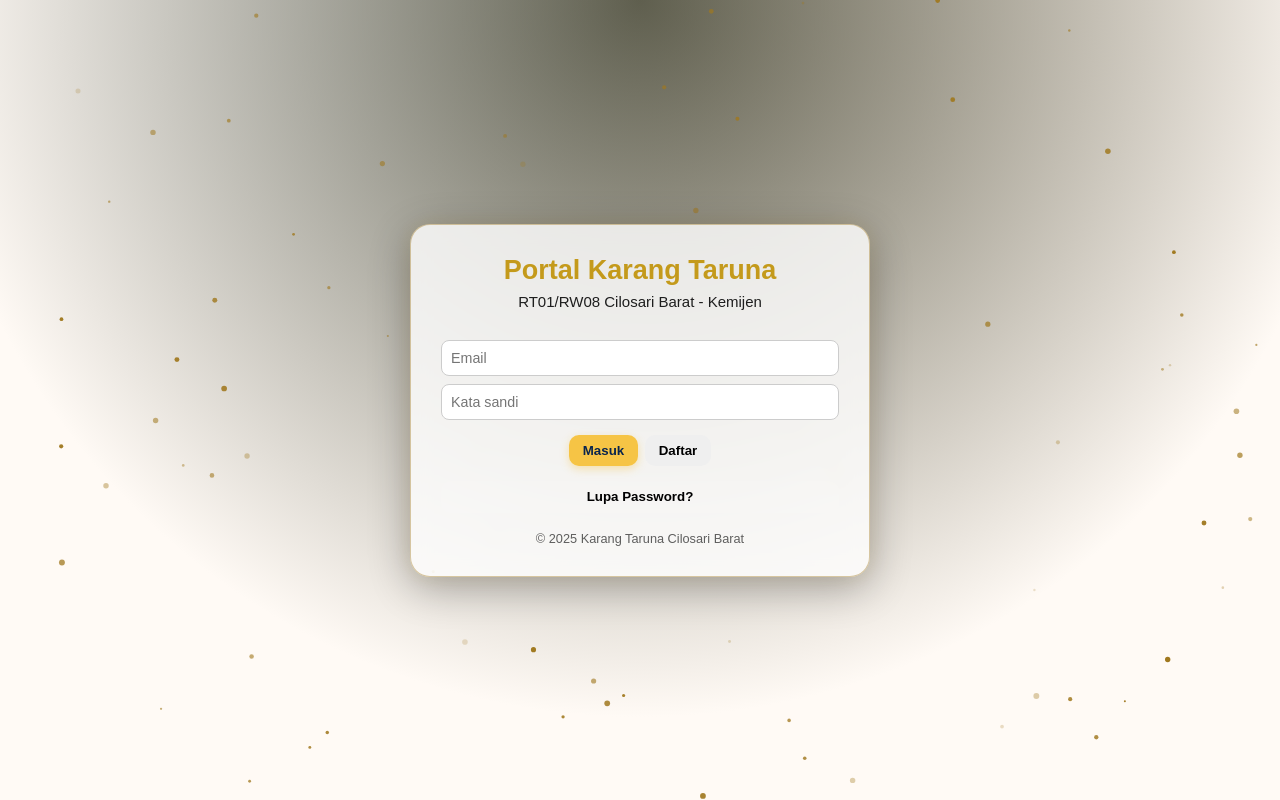
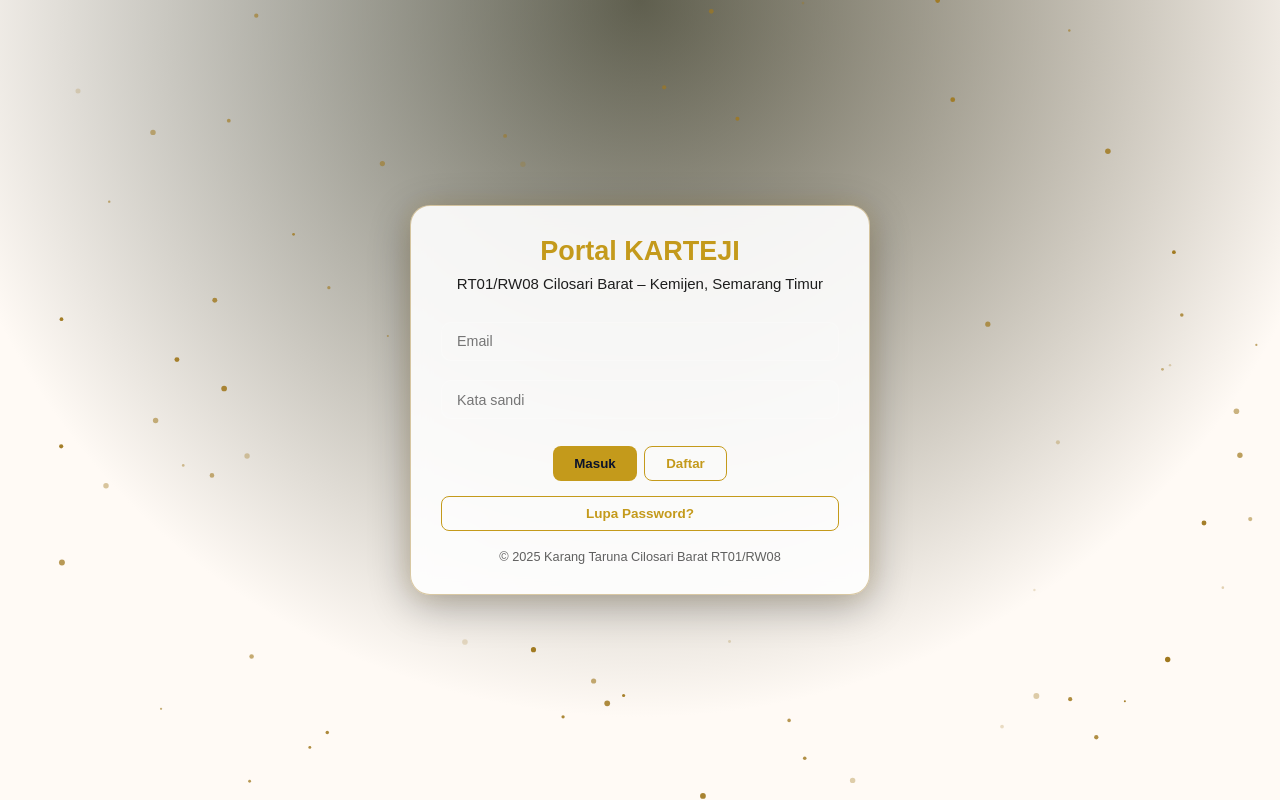
Before and after one commit to cilobar01-source/Karang-Taruna-Portal, a Next.js app: page /login in a window 1280 px wide. Built offline with nearby package versions, Linux system fonts and the light colour scheme; no server answers.

Commit message:
Update page.js

```diff
--- a/app/login/page.js
+++ b/app/login/page.js
@@ -8,7 +8,7 @@ import {
   sendPasswordResetEmail,
 } from "firebase/auth";
 import { doc, setDoc, serverTimestamp, getDoc } from "firebase/firestore";
-import toast from "react-hot-toast";
+import toast, { Toaster } from "react-hot-toast";
 
 export default function LoginPage() {
   const [email, setEmail] = useState("");
@@ -18,7 +18,7 @@ export default function LoginPage() {
   const canvasRef = useRef(null);
   const particles = useRef([]);
 
-  /* ==== THEME DETECTOR ==== */
+  /* ==== DETECT THEME ==== */
   useEffect(() => {
     const media = window.matchMedia("(prefers-color-scheme: light)");
     const listener = () => setTheme(media.matches ? "light" : "dark");
@@ -72,7 +72,7 @@ export default function LoginPage() {
     return () => window.removeEventListener("resize", resize);
   }, [theme]);
 
-  /* ==== FIREBASE CREATE USER DOC ==== */
+  /* ==== FIREBASE USER DOC ==== */
   const ensureUserDoc = async (uid, email) => {
     const uref = doc(db, "users", uid);
     const snap = await getDoc(uref);
@@ -85,8 +85,9 @@ export default function LoginPage() {
     }
   };
 
-  /* ==== AUTH ACTIONS ==== */
+  /* ==== AUTH LOGIC ==== */
   const doLogin = async () => {
+    if (!email || !pass) return toast.error("Isi email & kata sandi!");
     setLoading(true);
     try {
       const { user } = await signInWithEmailAndPassword(auth, email, pass);
@@ -94,13 +95,14 @@ export default function LoginPage() {
       toast.success("Berhasil masuk ✅");
       window.location.href = "/dashboard";
     } catch (e) {
-      toast.error(e.message);
+      toast.error("Gagal login: " + e.message);
     } finally {
       setLoading(false);
     }
   };
 
   const doRegister = async () => {
+    if (!email || !pass) return toast.error("Isi email & kata sandi!");
     setLoading(true);
     try {
       const { user } = await createUserWithEmailAndPassword(auth, email, pass);
@@ -108,23 +110,23 @@ export default function LoginPage() {
       toast.success("Pendaftaran berhasil 🎉");
       window.location.href = "/dashboard";
     } catch (e) {
-      toast.error(e.message);
+      toast.error("Gagal daftar: " + e.message);
     } finally {
       setLoading(false);
     }
   };
 
   const doReset = async () => {
-    if (!email) return toast("Isi email dulu");
+    if (!email) return toast("Isi email dulu!");
     try {
       await sendPasswordResetEmail(auth, email);
       toast.success("Link reset dikirim ke email 📧");
     } catch (e) {
-      toast.error(e.message);
+      toast.error("Gagal kirim reset: " + e.message);
     }
   };
 
-  /* ==== COLOR THEMES ==== */
+  /* ==== COLOR SCHEME ==== */
   const color = {
     gold: theme === "dark" ? "#f6c445" : "#c49a1b",
     bgTop:
@@ -137,8 +139,8 @@ export default function LoginPage() {
         : "rgba(255,250,245,1)",
     card:
       theme === "dark"
-        ? "rgba(17,25,40,0.8)"
-        : "rgba(255,255,255,0.8)",
+        ? "rgba(17,25,40,0.85)"
+        : "rgba(255,255,255,0.9)",
     border:
       theme === "dark"
         ? "1px solid rgba(246,196,69,0.4)"
@@ -159,6 +161,7 @@ export default function LoginPage() {
         color: theme === "dark" ? "#fff" : "#1e1e1e",
       }}
     >
+      <Toaster position="top-center" />
       <canvas
         ref={canvasRef}
         style={{
@@ -167,7 +170,7 @@ export default function LoginPage() {
           zIndex: 0,
           background: "transparent",
         }}
-      ></canvas>
+      />
 
       <motion.div
         initial={{ opacity: 0, y: 50 }}
@@ -181,7 +184,7 @@ export default function LoginPage() {
           borderRadius: "20px",
           background: color.card,
           boxShadow:
-            "0 10px 40px rgba(0,0,0,0.3), 0 0 20px rgba(246,196,69,0.1)",
+            "0 10px 40px rgba(0,0,0,0.3), 0 0 20px rgba(246,196,69,0.15)",
           border: color.border,
           backdropFilter: "blur(10px)",
         }}
@@ -197,13 +200,13 @@ export default function LoginPage() {
             marginBottom: "0.5rem",
           }}
         >
-          Portal Karang Taruna
+          Portal KARTEJI
         </motion.h1>
         <p
           className="note"
           style={{ textAlign: "center", marginBottom: "1.5rem" }}
         >
-          RT01/RW08 Cilosari Barat - Kemijen
+          RT01/RW08 Cilosari Barat – Kemijen, Semarang Timur
         </p>
 
         <input
@@ -211,12 +214,14 @@ export default function LoginPage() {
           type="email"
           value={email}
           onChange={(e) => setEmail(e.target.value)}
+          style={inputStyle}
         />
         <input
           placeholder="Kata sandi"
           type="password"
           value={pass}
           onChange={(e) => setPass(e.target.value)}
+          style={inputStyle}
         />
 
         <div
@@ -229,20 +234,28 @@ export default function LoginPage() {
             justifyContent: "center",
           }}
         >
-          <button className="btn btn-primary" onClick={doLogin} disabled={loading}>
+          <button
+            style={btnPrimary(color.gold)}
+            onClick={doLogin}
+            disabled={loading}
+          >
             {loading ? "⏳ ..." : "Masuk"}
           </button>
-          <button className="btn btn-ghost" onClick={doRegister} disabled={loading}>
+          <button
+            style={btnGhost(color.gold)}
+            onClick={doRegister}
+            disabled={loading}
+          >
             Daftar
           </button>
         </div>
 
         <button
-          className="btn btn-ghost"
           style={{
+            ...btnGhost(color.gold),
             width: "100%",
             marginTop: "1rem",
-            background: "rgba(255,255,255,0.06)",
+            fontSize: "0.9rem",
           }}
           onClick={doReset}
           disabled={loading}
@@ -258,9 +271,42 @@ export default function LoginPage() {
             opacity: 0.7,
           }}
         >
-          © 2025 Karang Taruna Cilosari Barat
+          © 2025 Karang Taruna Cilosari Barat RT01/RW08
         </p>
       </motion.div>
     </main>
   );
 }
+
+/* ==== INLINE STYLES ==== */
+const inputStyle = {
+  width: "100%",
+  padding: "0.7rem 1rem",
+  borderRadius: "10px",
+  border: "1px solid rgba(255,255,255,0.2)",
+  background: "rgba(255,255,255,0.05)",
+  color: "#fff",
+  marginBottom: "0.8rem",
+  fontSize: "0.95rem",
+  outline: "none",
+};
+
+const btnPrimary = (gold) => ({
+  background: gold,
+  border: "none",
+  color: "#0b132b",
+  padding: "0.6rem 1.4rem",
+  fontWeight: 700,
+  borderRadius: "8px",
+  cursor: "pointer",
+});
+
+const btnGhost = (gold) => ({
+  background: "rgba(255,255,255,0.08)",
+  border: `1px solid ${gold}`,
+  color: gold,
+  padding: "0.6rem 1.4rem",
+  fontWeight: 600,
+  borderRadius: "8px",
+  cursor: "pointer",
+});
```
